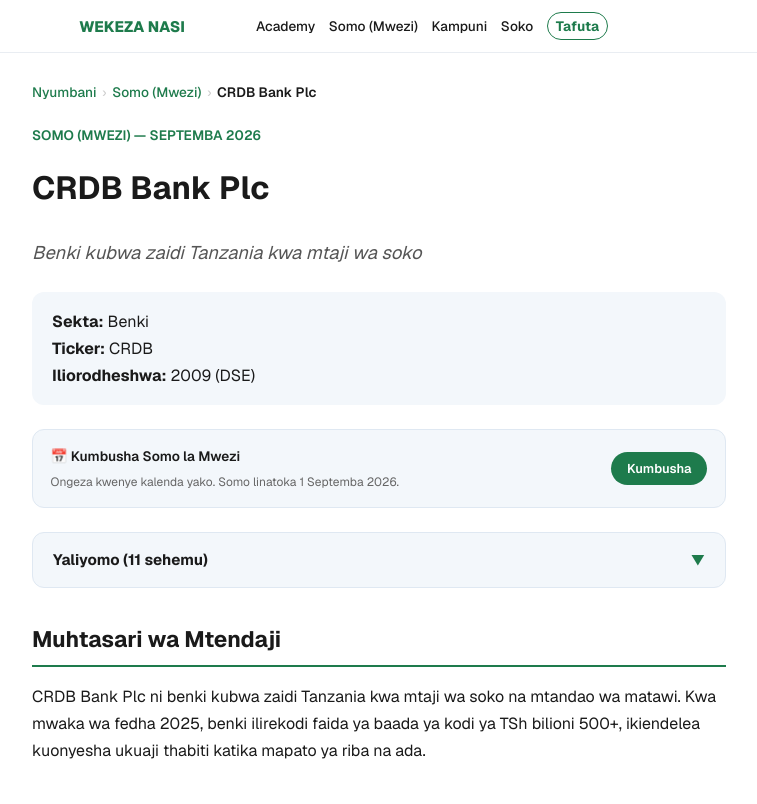
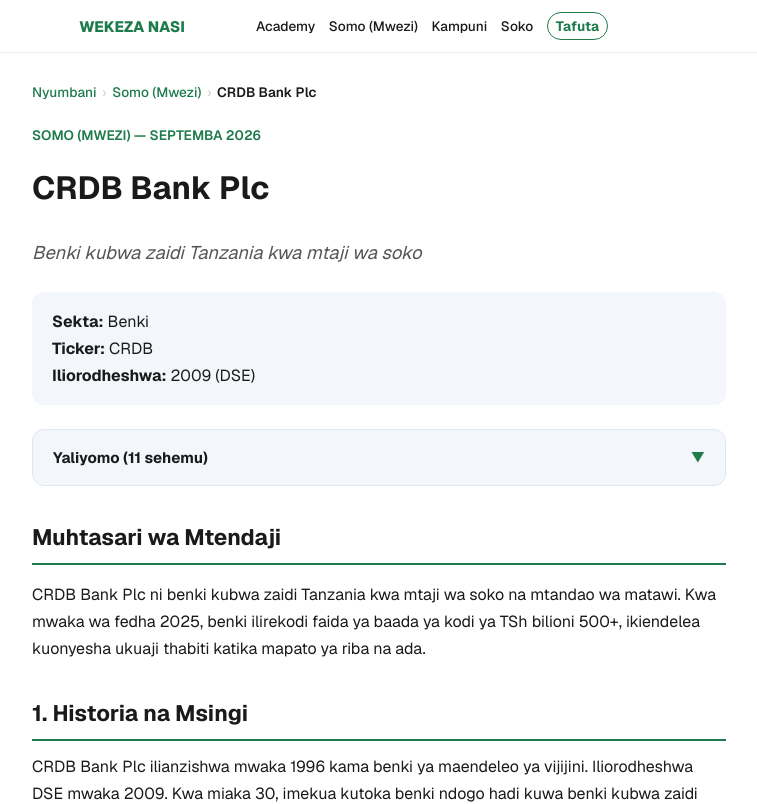
Before and after one commit to sadikiabubakari698-crypto/wekeza_nasi, a Next.js app in the folder wekeza-nasi-app/: page /somo-la-mwezi/crdb-2026-09 in a window 1280 px wide. Shown: the top 804 px of the page, without its empty margins (261-1018 px from the left). Built offline with nearby package versions, Linux system fonts and the light colour scheme.

Commit message:
Rewrite Somo la Mwezi: clean file, remove AddToCalendar

```diff
--- a/wekeza-nasi-app/app/somo-la-mwezi/[slug]/page.js
+++ b/wekeza-nasi-app/app/somo-la-mwezi/[slug]/page.js
@@ -4,7 +4,6 @@
 import TableOfContents from "../../../components/TableOfContents";
 import RelatedArticles from "../../../components/RelatedArticles";
 import ArticleActions from "../../../components/ArticleActions";
-import AddToCalendar from "../../../components/AddToCalendar";
 
 export default async function SomoLaMwezi({ params }) {
   const { slug } = await params;
@@ -19,22 +18,6 @@
   const tableHeaderStyle = { padding: "0.6rem", textAlign: "left", borderBottom: "1px solid #ddd", color: "#1a1a1a", background: "#f3f7fb" };
   const tableCellStyle = { padding: "0.6rem", borderBottom: "1px solid #eee", color: "#1a1a1a" };
   const disclaimerStyle = { background: "#fef8ee", borderLeft: "5px solid #d48d3b", padding: "1rem 1.25rem", borderRadius: "8px", marginTop: "2.5rem", fontSize: "0.9rem", color: "#1a1a1a" };
-
-  const audioText = [
-    article.title,
-    article.subtitle || "",
-    article.executiveSummary || "",
-    ...(article.sections || []).map((s) => {
-      let text = s.title + ". ";
-      if (s.content) text += s.content + " ";
-      if (s.ratios) text += s.ratios.map((r) => `${r.name}: ${r.value}.`).join(" ") + " ";
-      if (s.risks) text += s.risks.map((r) => `${r.type}: ${r.detail}`).join(" ") + " ";
-      if (s.drivers) text += s.drivers.join(". ") + ". ";
-      if (s.questions) text += s.questions.join(" ") + " ";
-      if (s.sources) text += s.sources.join(". ") + ". ";
-      return text;
-    }),
-  ].join("\n\n");
 
   const tocItems = [
     { id: "sec-muhtasari", title: "Muhtasari wa Mtendaji" },
@@ -66,22 +49,14 @@
       {article.subtitle && (
         <p style={{ fontSize: "1.15rem", fontStyle: "italic", color: "#555555" }}>{article.subtitle}</p>
       )}
-{article.company && (
+
+      {article.company && (
         <div style={infoBoxStyle}>
           <div><strong>Sekta:</strong> {article.company.sector}</div>
           <div><strong>Ticker:</strong> {article.company.ticker}</div>
           <div><strong>Iliorodheshwa:</strong> {article.company.listed}</div>
         </div>
       )}
-
-
-
-      <AddToCalendar
-        title={article.title}
-        description={article.executiveSummary?.substring(0, 200) || ""}
-        startDate={article.publishDate}
-        url={"https://wekeza-nasi.vercel.app/somo-la-mwezi/" + article.slug}
-      />
 
       <TableOfContents items={tocItems} />
 
@@ -162,9 +137,6 @@
         <RelatedArticles items={related} title="Somo la Mwezi — Zingine" />
       )}
 
-
-
-
       <ArticleActions title={article.title} path={`/somo-la-mwezi/${article.slug}`} />
     </main>
   );
--- a/wekeza-nasi-app/components/AddToCalendar.js
+++ /dev/null
@@ -1,160 +0,0 @@
-"use client";
-import { useState } from "react";
-
-export default function AddToCalendar({ title, description, startDate, url }) {
-  const [showMenu, setShowMenu] = useState(false);
-
-  // Tengeneza tarehe — default wiki moja kutoka sasa
-  const defaultDate = new Date();
-  defaultDate.setDate(defaultDate.getDate() + 7);
-  const start = startDate ? new Date(startDate) : defaultDate;
-
-  // Format: 20260923T090000Z (Google Calendar)
-  const formatDate = (date) => {
-    const pad = (n) => String(n).padStart(2, "0");
-    return (
-      date.getUTCFullYear() +
-      pad(date.getUTCMonth() + 1) +
-      pad(date.getUTCDate()) +
-      "T" +
-      pad(date.getUTCHours()) +
-      pad(date.getUTCMinutes()) +
-      "00Z"
-    );
-  };
-
-  const end = new Date(start.getTime() + 60 * 60 * 1000); // + 1 hour
-  const startStr = formatDate(start);
-  const endStr = formatDate(end);
-
-  const googleUrl = `https://calendar.google.com/calendar/render?action=TEMPLATE&text=${encodeURIComponent(title)}&dates=${startStr}/${endStr}&details=${encodeURIComponent(description + "\n\n" + url)}&location=${encodeURIComponent("WEKEZA NASI")}`;
-
-  // ICS file kwa Apple Calendar / Outlook
-  const downloadICS = () => {
-    const ics = [
-      "BEGIN:VCALENDAR",
-      "VERSION:2.0",
-      "PRODID:-//WEKEZA NASI//Somo la Mwezi//SW",
-      "BEGIN:VEVENT",
-      `UID:wekeza-${Date.now()}@wekeza-nasi.vercel.app`,
-      `DTSTAMP:${formatDate(new Date())}`,
-      `DTSTART:${startStr}`,
-      `DTEND:${endStr}`,
-      `SUMMARY:${title}`,
-      `DESCRIPTION:${description}\\n\\n${url}`,
-      "LOCATION:WEKEZA NASI",
-      "END:VEVENT",
-      "END:VCALENDAR",
-    ].join("\r\n");
-
-    const blob = new Blob([ics], { type: "text/calendar;charset=utf-8" });
-    const link = document.createElement("a");
-    link.href = URL.createObjectURL(blob);
-    link.download = "wekeza-somo-la-mwezi.ics";
-    document.body.appendChild(link);
-    link.click();
-    document.body.removeChild(link);
-    setShowMenu(false);
-  };
-
-  const wrapperStyle = {
-    background: "#f3f7fb",
-    border: "1px solid #dfe8f2",
-    borderRadius: "var(--radius-md)",
-    padding: "0.9rem 1.1rem",
-    margin: "1rem 0",
-    position: "relative",
-  };
-
-  const headerStyle = {
-    display: "flex",
-    justifyContent: "space-between",
-    alignItems: "center",
-    gap: "0.5rem",
-  };
-
-  const labelStyle = {
-    fontSize: "0.85rem",
-    color: "#1a1a1a",
-    fontWeight: 600,
-    margin: 0,
-  };
-
-  const subStyle = {
-    fontSize: "0.75rem",
-    color: "#666666",
-    margin: "0.25rem 0 0 0",
-  };
-
-  const btnStyle = {
-    display: "inline-flex",
-    alignItems: "center",
-    gap: "0.3rem",
-    padding: "0.5rem 1rem",
-    background: "#1e7b4c",
-    color: "#ffffff",
-    fontWeight: 600,
-    fontSize: "0.8rem",
-    borderRadius: "var(--radius-pill)",
-    border: "none",
-    cursor: "pointer",
-    flexShrink: 0,
-  };
-
-  const menuStyle = {
-    position: "absolute",
-    top: "calc(100% + 0.4rem)",
-    right: "1.1rem",
-    background: "#ffffff",
-    border: "1px solid #e9edf2",
-    borderRadius: "var(--radius-md)",
-    padding: "0.4rem",
-    boxShadow: "0 4px 12px rgba(0,0,0,0.1)",
-    zIndex: 20,
-    minWidth: "200px",
-  };
-
-  const menuItemStyle = {
-    display: "block",
-    width: "100%",
-    padding: "0.6rem 0.9rem",
-    background: "transparent",
-    color: "#1a1a1a",
-    border: "none",
-    borderRadius: "var(--radius-sm)",
-    fontSize: "0.85rem",
-    fontWeight: 500,
-    textAlign: "left",
-    cursor: "pointer",
-  };
-
-  return (
-    <div style={wrapperStyle}>
-      <div style={headerStyle}>
-        <div>
-          <p style={labelStyle}>📅 Kumbusha Somo la Mwezi</p>
-          <p style={subStyle}>
-            Ongeza kwenye kalenda yako. Somo linatoka {start.toLocaleDateString("sw-TZ", { day: "numeric", month: "long", year: "numeric" })}.
-          </p>
-        </div>
-        <button style={btnStyle} onClick={() => setShowMenu(!showMenu)}>
-          Kumbusha
-        </button>
-      </div>
-
-      {showMenu && (
-        <div style={menuStyle}>
-          <a href={googleUrl} target="_blank" rel="noopener noreferrer" style={{ ...menuItemStyle, textDecoration: "none", display: "block" }}>
-            Google Calendar
-          </a>
-          <button style={menuItemStyle} onClick={downloadICS}>
-            Apple Calendar (iPhone)
-          </button>
-          <button style={menuItemStyle} onClick={downloadICS}>
-            Outlook / Nyingine
-          </button>
-        </div>
-      )}
-    </div>
-  );
-}
```
